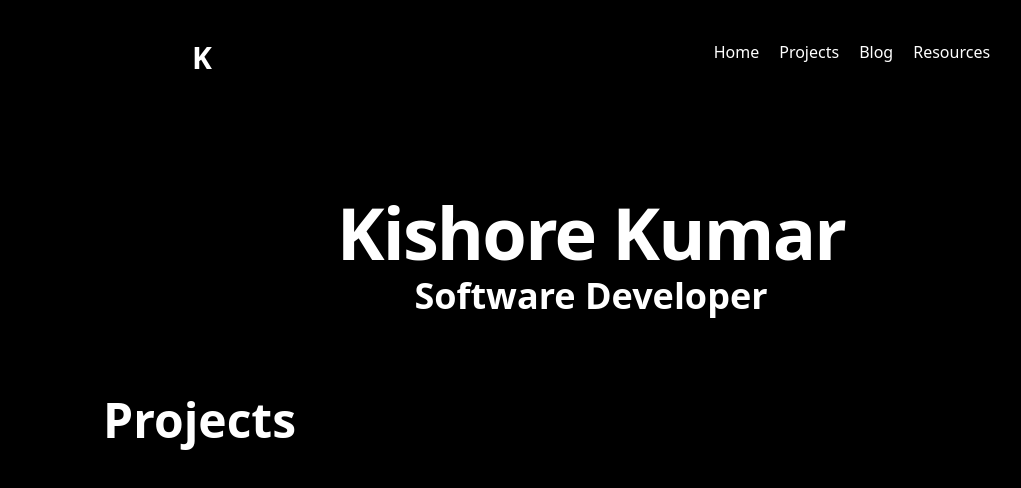
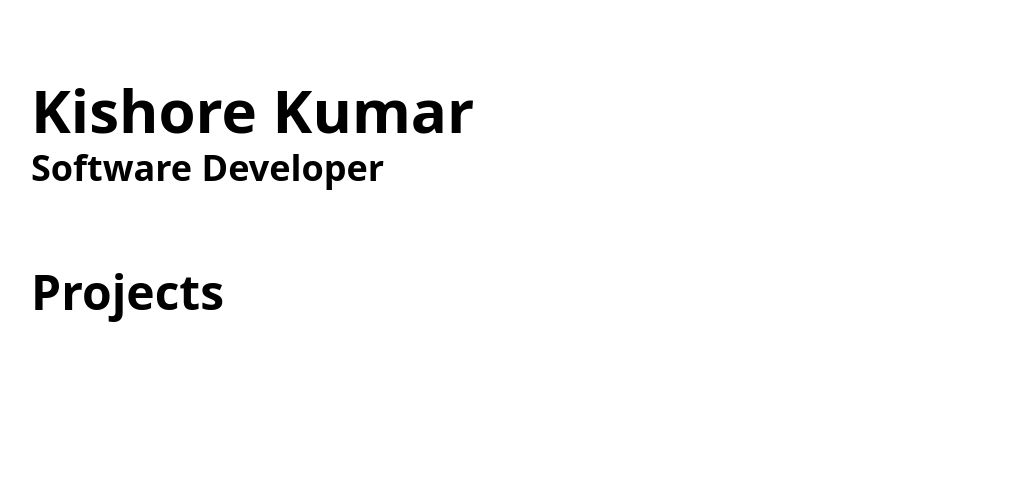
Before and after one commit to kishorekumargr/kishorekumargr, a Next.js app: page / in a window 1280 px wide. Shown: the top 488 px of the page, without its empty margins (49-1070 px from the left). Built offline with nearby package versions, Linux system fonts and the light colour scheme.

Commit message:
Added UI four

```diff
--- a/app/blog/page.tsx
+++ b/app/blog/page.tsx
@@ -1,4 +1,3 @@
-import Image from "next/image";
 import Link from "next/link";
 
 export default function Blog() {
--- a/app/globals.css
+++ b/app/globals.css
@@ -20,5 +20,5 @@
 }
 
 body {
-  @apply bg-black text-white;
+  @apply bg-white dark:bg-black text-black dark:text-white;
 }
--- a/app/layout.tsx
+++ b/app/layout.tsx
@@ -2,6 +2,7 @@ import type { Metadata } from "next";
 import { Geist, Geist_Mono } from "next/font/google";
 import "./globals.css";
 import Navbar from "@/components/Navbar";
+import Footer from "@/components/Footer";
 
 const geistSans = Geist({
   variable: "--font-geist-sans",
@@ -25,7 +26,6 @@ export default function RootLayout({
 }>) {
   return (
     <html lang="en">
-      <Navbar />
       <body className={`${geistSans.variable} ${geistMono.variable} antialiased`}>{children}</body>
     </html>
   );
--- a/app/page.tsx
+++ b/app/page.tsx
@@ -1,9 +1,9 @@
-import Home from "@/components/Home";
-
-export default function App() {
+export default function Home() {
   return (
-    <>
-      <Home />
-    </>
+    <main className="m-20">
+      <h1 className="font-black text-6xl pb-2">Kishore Kumar</h1>
+      <p className="text-4xl font-bold mb-20 ">Software Developer</p>
+      <h2 className="text-5xl font-semibold">Projects</h2>
+    </main>
   );
 }
--- a/components/Footer.tsx
+++ b/components/Footer.tsx
@@ -1,7 +1,10 @@
+import Link from "next/link";
+
 export default function Footer() {
   return (
-    <footer>
-      <p>Footer</p>
+    <footer className="flex flex-row">
+      <Link href="/">Github</Link>
+      <Link href="/">LinkedIn</Link>
     </footer>
   );
 }
--- a/components/Home.tsx
+++ /dev/null
@@ -1,13 +0,0 @@
-export default function Home() {
-  return (
-    <main className="px-8">
-      <h1 className="font-black text-5xl md:text-6xl lg:text-7xl text-center tracking-tight mb-2">
-        Kishore Kumar
-      </h1>
-      <p className="text-2xl md:text-3xl lg:text-4xl font-extrabold text-center">
-        Software Developer
-      </p>
-      <h2 className="text-3xl md:text-4xl lg:text-5xl font-extrabold mt-20 ml-30">Projects</h2>
-    </main>
-  );
-}
--- a/components/Navbar.tsx
+++ b/components/Navbar.tsx
@@ -3,14 +3,12 @@ import Link from "next/link";
 export default function Navbar() {
   return (
     <nav className="flex sticky top-0 z-50 justify-around gap-5 pt-10 mb-30">
-      <Link className="text-3xl font-bold" href="/">
+      <Link className="text-3xl font-black" href="/">
         K
       </Link>
       <div className="flex gap-5">
-        <Link href="/">Home</Link>
         <Link href="/projects">Projects</Link>
         <Link href="/blog">Blog</Link>
-        <Link href="/">Resources</Link>
       </div>
     </nav>
   );
--- a/components/Projects.tsx
+++ /dev/null
@@ -1,7 +0,0 @@
-export default function Projects() {
-  return (
-    <div>
-      <h1>Projects</h1>
-    </div>
-  );
-}
```
